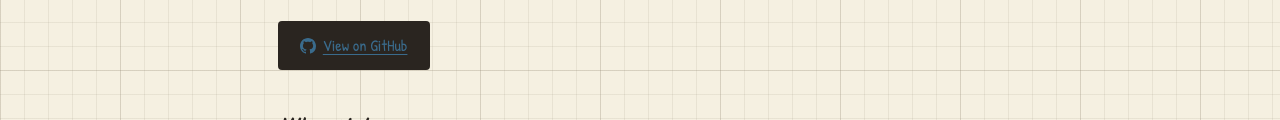
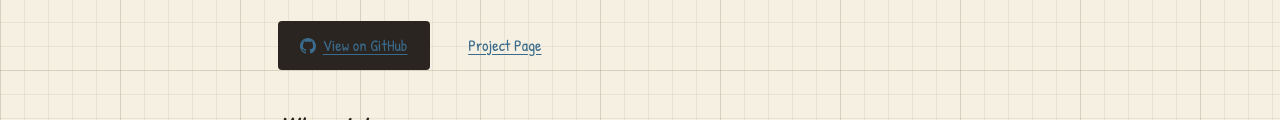
Before and after one commit to taejunoh/taejunoh.github.io, a plain HTML site: page projects/claude-token-usage.html in a window 1280 px wide. Shown: the part 410-530 px from the top of the page. Drawn offline with Linux system fonts and the light colour scheme.

Commit message:
Add project page link to ClaudeTokenUsage detail page
Co-Authored-By: Claude Opus 4.6 (1M context) <noreply@anthropic.com>

```diff
--- a/projects/claude-token-usage.html
+++ b/projects/claude-token-usage.html
@@ -44,6 +44,9 @@
             <svg viewBox="0 0 24 24" fill="currentColor" width="16" height="16"><path d="M12 0C5.37 0 0 5.37 0 12c0 5.31 3.435 9.795 8.205 11.385.6.105.825-.255.825-.57 0-.285-.015-1.23-.015-2.235-3.015.555-3.795-.735-4.035-1.41-.135-.345-.72-1.41-1.23-1.695-.42-.225-1.02-.78-.015-.795.945-.015 1.62.87 1.845 1.23 1.08 1.815 2.805 1.305 3.495.99.105-.78.42-1.305.765-1.605-2.67-.3-5.46-1.335-5.46-5.925 0-1.305.465-2.385 1.23-3.225-.12-.3-.54-1.53.12-3.18 0 0 1.005-.315 3.3 1.23.96-.27 1.98-.405 3-.405s2.04.135 3 .405c2.295-1.56 3.3-1.23 3.3-1.23.66 1.65.24 2.88.12 3.18.765.84 1.23 1.905 1.23 3.225 0 4.605-2.805 5.625-5.475 5.925.435.375.81 1.095.81 2.22 0 1.605-.015 2.895-.015 3.3 0 .315.225.69.825.57A12.02 12.02 0 0 0 24 12c0-6.63-5.37-12-12-12z"/></svg>
             View on GitHub
           </a>
+          <a href="https://taejunoh.com/ClaudeTokenUsage/" target="_blank" rel="noopener" class="btn btn-secondary">
+            Project Page
+          </a>
         </div>
 
         <h2>What it does</h2>
```
